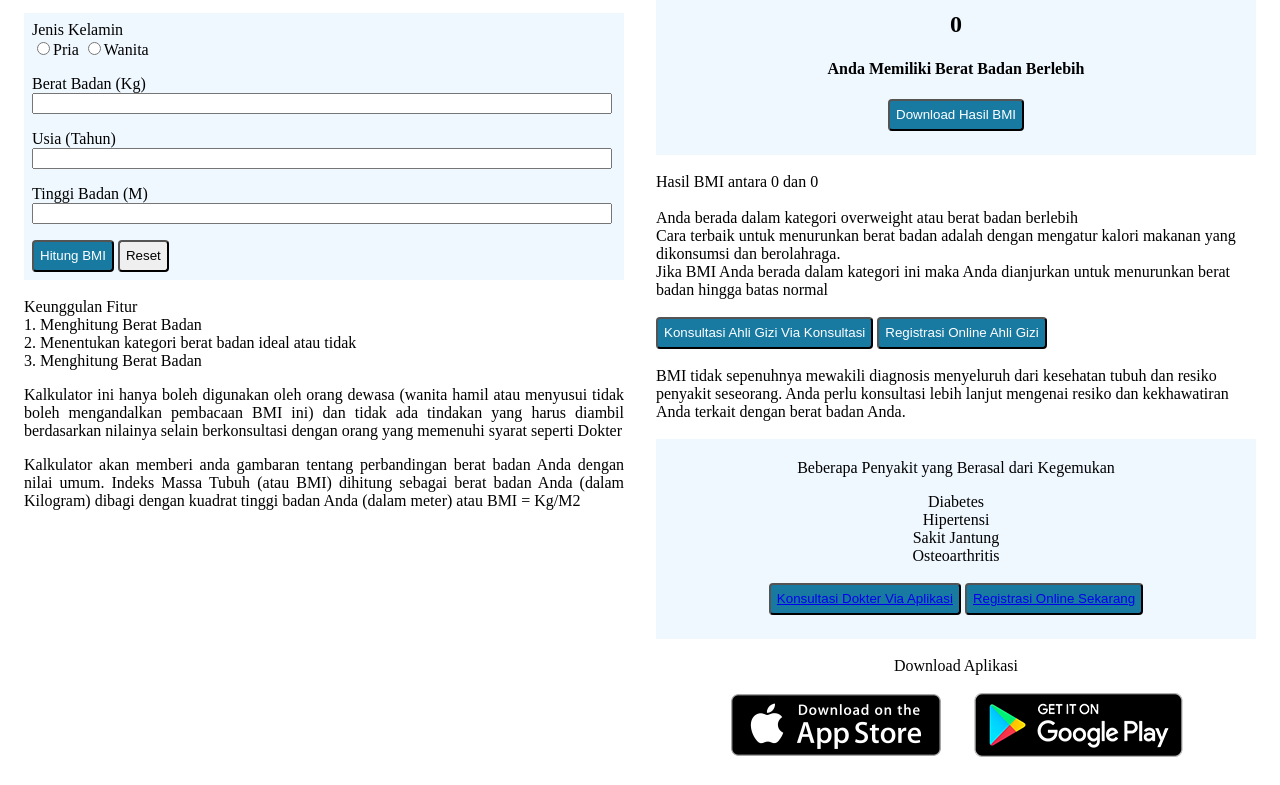
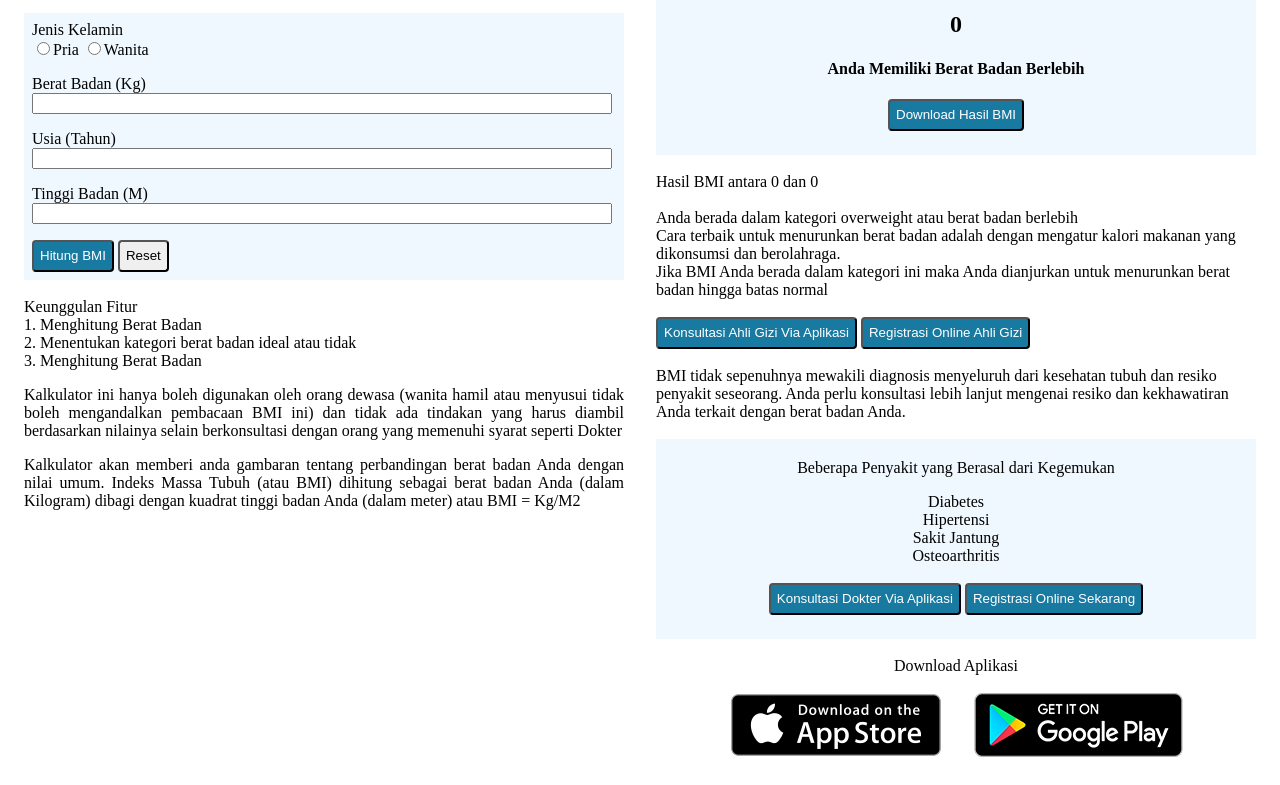
Before and after one commit to revou-fundamental-course/4-mar-24-relaxris, a plain HTML site: page index.html in a window 1280 px wide. Shown: the part 148-933 px from the top of the page. Drawn offline with Linux system fonts and the light colour scheme.

Commit message:
init commit

```diff
--- a/css/style.css
+++ b/css/style.css
@@ -60,3 +60,7 @@
 .input {
     width: 100%;
 }
+a:link {
+    color: #fff;
+    text-decoration: none;
+  }
--- a/index.html
+++ b/index.html
@@ -79,8 +79,8 @@
                         <br>Jika BMI Anda berada dalam kategori ini maka Anda dianjurkan untuk menurunkan berat
                             badan hingga batas normal
                      <div>
-                        <br><button class="calculate" type="button">Konsultasi Ahli Gizi Via Konsultasi</button>
-                        <button class="calculate" type="button">Registrasi Online Ahli Gizi</button>
+                        <br><button class="calculate" type="button"><a href="https://play.google.com/store/apps/details?id=com.linkdokter.halodoc.android&hl=in&pli=1/">Konsultasi Ahli Gizi Via Aplikasi</a></button>
+                        <button class="calculate" type="button"><a href="https://www.halodoc.com/tanya-dokter/kategori/spesialis-gizi-klinik/">Registrasi Online Ahli Gizi</a></button>
                      </div>
                  <div>
                     <br>BMI tidak sepenuhnya mewakili diagnosis menyeluruh dari kesehatan tubuh
@@ -95,8 +95,8 @@
                                 <br>Osteoarthritis
                             </div>
                             <div>
-                                <br><button class="calculate" type="button"><a href="https://www.halodoc.com/">Konsultasi Dokter Via Aplikasi</a></button>
-                                <button class="calculate" type="button"><a href="https://www.halodoc.com/rumah-sakit/">Registrasi Online Sekarang</a></button>
+                                <br><button class="calculate" type="button"><a href="https://play.google.com/store/apps/details?id=com.linkdokter.halodoc.android&hl=in&pli=1/">Konsultasi Dokter Via Aplikasi</a></button>
+                                <button class="calculate" type="button"><a href="https://www.halodoc.com/tanya-dokter/">Registrasi Online Sekarang</a></button>
                             </div>
                         </section>
                         <!-- Download Appstore and Playstore -->
```
